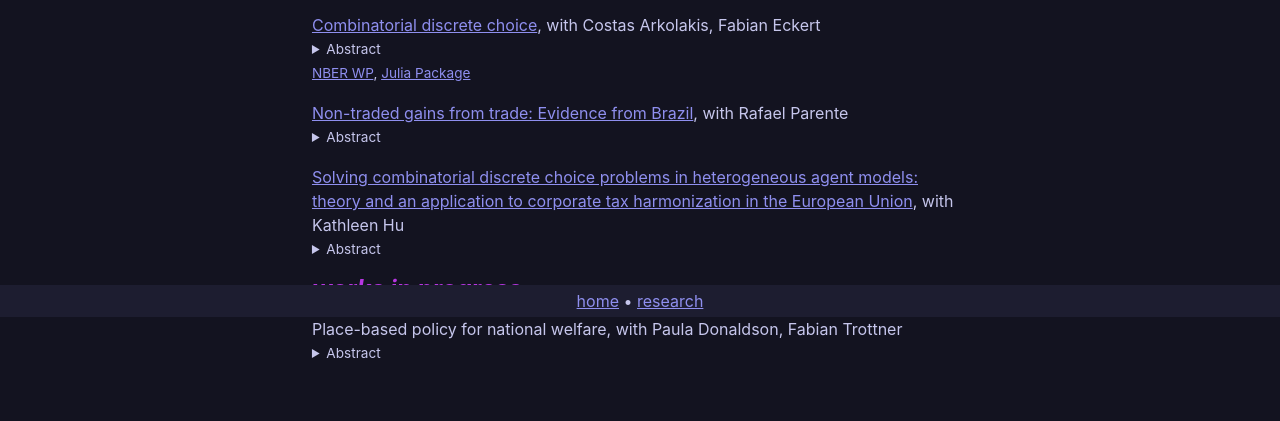
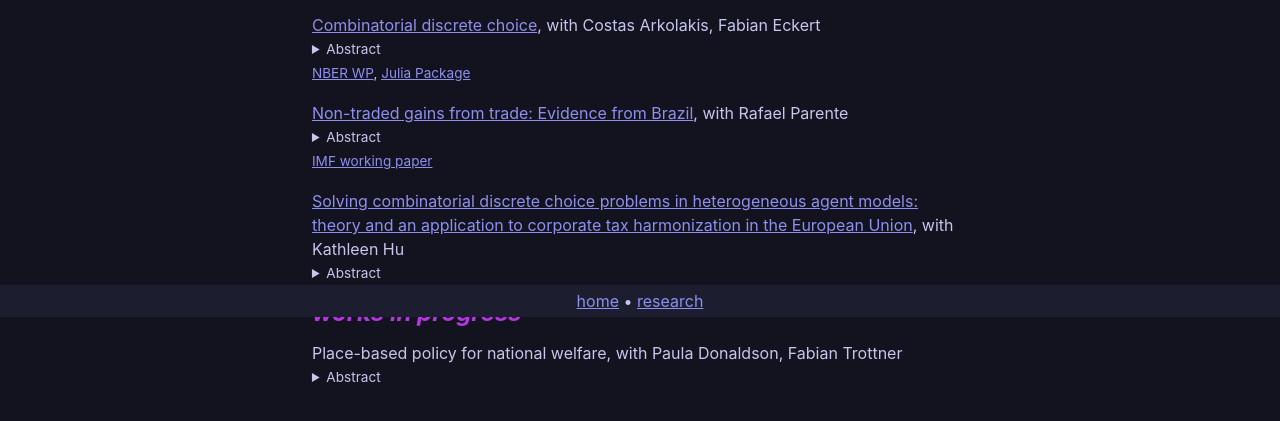
Before and after one commit to rowanxshi/rowanxshi.github.io, a plain HTML site: page index.html in a window 1280 px wide. Shown: the part 483-904 px from the top of the page. Drawn offline with Linux system fonts and the light colour scheme.

Commit message:
add imf wp

```diff
--- a/index.html
+++ b/index.html
@@ -45,6 +45,7 @@
 		<summary>Abstract</summary>
 		We investigate the impact of trade shocks on the labor allocation within industries at the local labor market level. Using the Brazilian import liberalization of the 1990s as the empirical setting, we uncover a novel margin for impact of trade: industrial reorganization among non-traded producers. We begin by showing empirically that local labor markets more exposed to the policy experienced more job reallocation across firms within traded and non-traded industries compared to those less exposed. Moreover, small establishments were less likely to survive compared to large establishments; among survivors, they were less likely to grow. To explain these empirical regularities, we provide reduced-form evidence that non-traded producers select into importing: plants in high exposure regions were more likely to start importing, with new importers originating from the middle of the size distribution but growing the most over the liberalization period. Motivated by these findings, we develop a parsimonious model of heterogeneous producers incorporating this mechanism. The theory is consistent with the empirical findings, and implies that reallocation among non-traded producers is welfare-enhancing. In contrast, in a special case where all non-traded producers make the same importing decision, this reallocation effect disappears. To evaluate the welfare effects of our findings, we extend the model to a quantifiable framework which we discipline with our empirical estimates.
 	</details>
+	<p class=small><a href="https://www.imf.org/en/Publications/WP/Issues/2023/12/22/Non-traded-Gains-From-Trade-Selection-in-the-Non-Traded-Sector-Evidence-from-Brazil-542411">IMF working paper</a></p>
 
 	<p><a href="papers/rshi_jmp.pdf">Solving combinatorial discrete choice problems in heterogeneous agent models: theory and an application to corporate tax harmonization in the European Union</a>, with Kathleen Hu</p>
 	<details>
```
